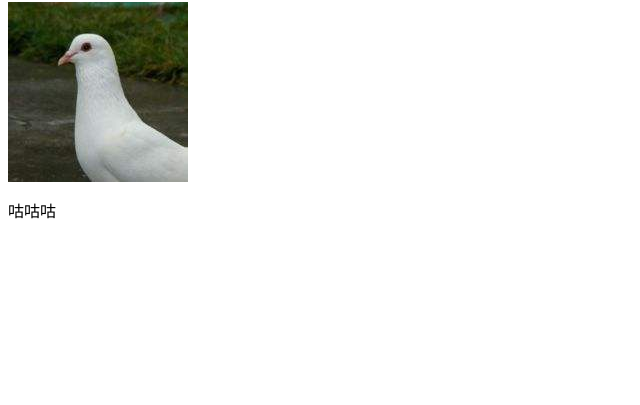
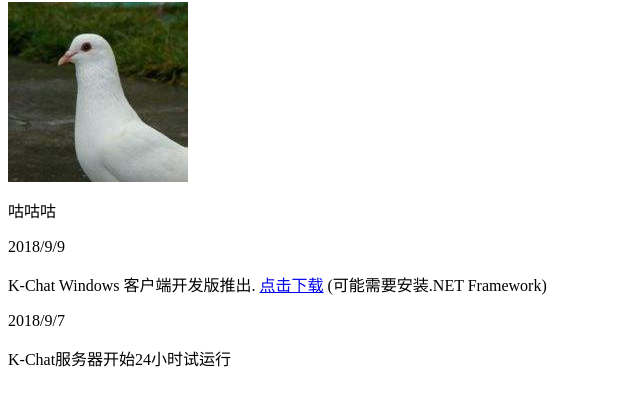
Before and after one commit to Kiritow/KChat.js, a plain HTML site: page developer_log.html in a window 1280 px wide. Shown: the part 73-478 px from the top of the page, without its empty margins (0-640 px from the left). Drawn offline with Linux system fonts and the light colour scheme.

Commit message:
更新开发者日志(咕咕咕)

```diff
--- a/developer_log.html
+++ b/developer_log.html
@@ -9,7 +9,8 @@
         <p>咕咕咕</p>
     </div>
     <div>
-
+        <div><p>2018/9/9</p><p> K-Chat Windows 客户端开发版推出. <a href="KChatWinClient.rar">点击下载</a> (可能需要安装.NET Framework)</p></div>
+        <div><p>2018/9/7</p><p> K-Chat服务器开始24小时试运行</p></div>
     </div>
 </div>
 </html>
```
Also changed, not shown: 1 other file.
